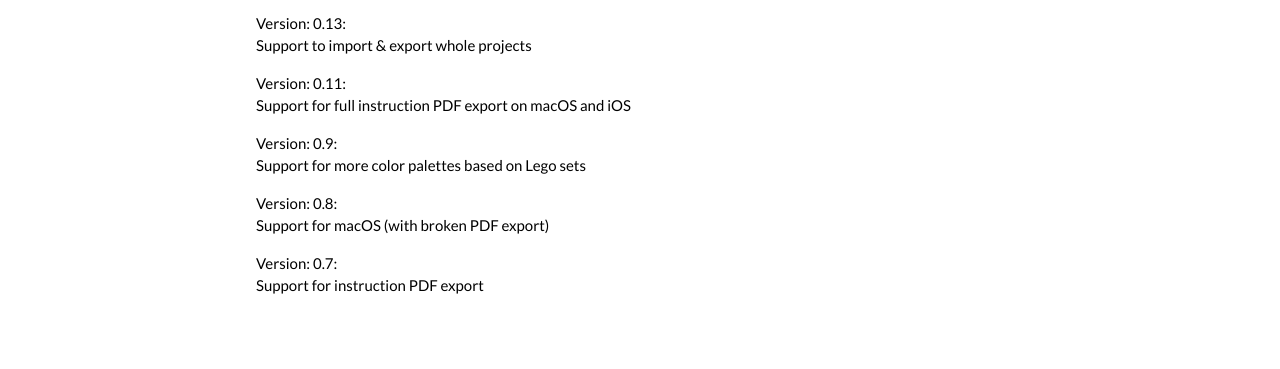
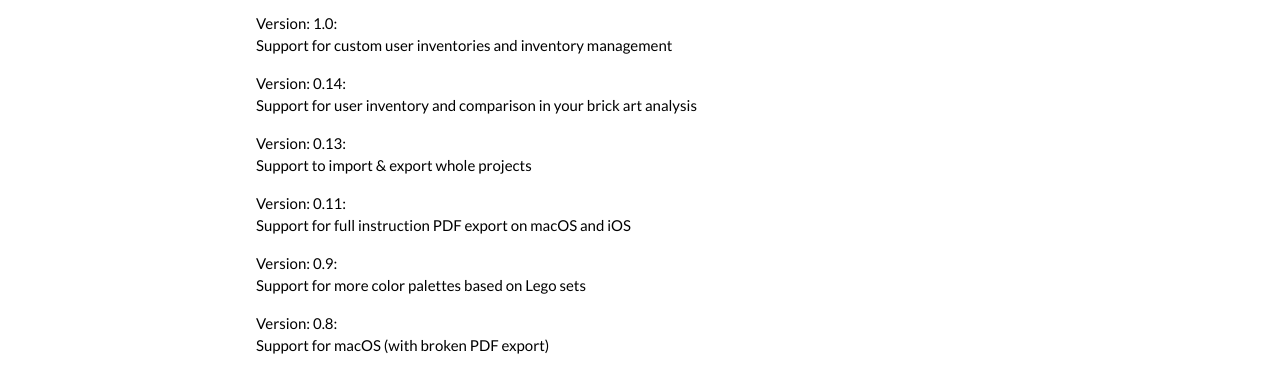
Before and after one commit to TobiasPott/SwiftPG-BrickArtInstructor, a plain HTML site: page docs/index.html in a window 1280 px wide. Shown: the part 707-1076 px from the top of the page. Drawn offline with nearby package versions, Linux system fonts and the light colour scheme.

Commit message:
Updated core to tag 1.0

```diff
--- a/docs/index.html
+++ b/docs/index.html
@@ -53,6 +53,8 @@ body {font-family: "Lato", sans-serif}
   <div class="w3-container w3-content w3-center w3-padding-64" style="max-width:800px" id="changes">
     <h2 class="w3-wide">Changes</h2>
     <p class="w3-opacity"><i></i></p>
+    <p class="w3-justify">Version: 1.0:<br>Support for custom user inventories and inventory management</p>
+    <p class="w3-justify">Version: 0.14:<br>Support for user inventory and comparison in your brick art analysis</p>
     <p class="w3-justify">Version: 0.13:<br>Support to import & export whole projects</p>
     <p class="w3-justify">Version: 0.11:<br>Support for full instruction PDF export on macOS and iOS</p>
     <p class="w3-justify">Version: 0.9:<br>Support for more color palettes based on Lego sets</p>
```
